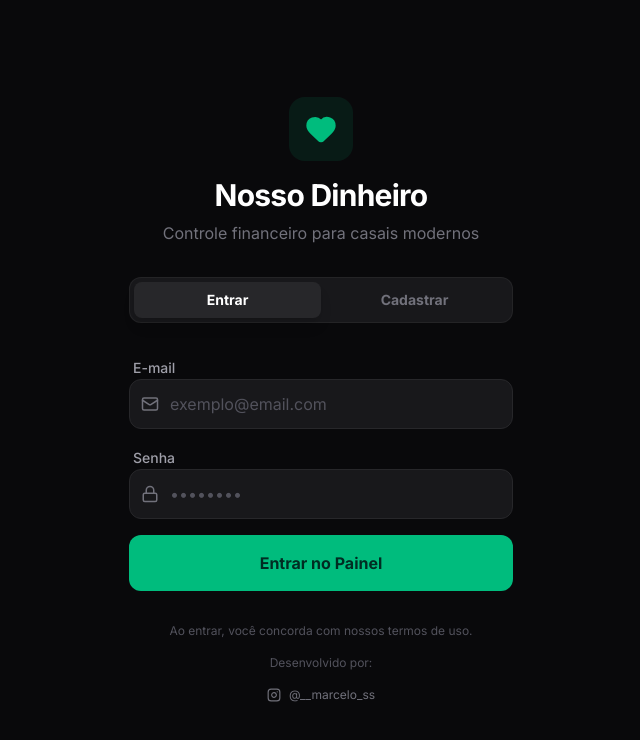
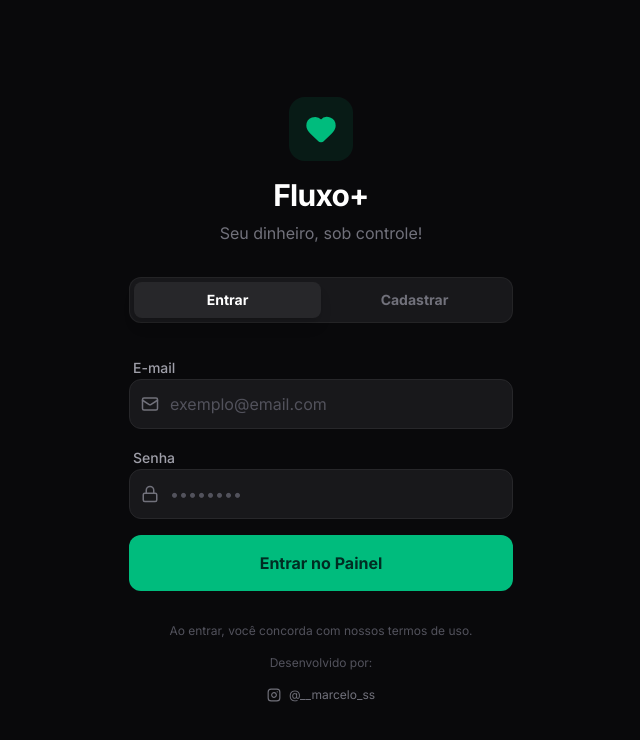
Before and after one commit to MarceloSousaSantos/fluxo-, a React (Vite) app: page /login in a window 1280 px wide. Shown: the top 740 px of the page, without its empty margins (319-959 px from the left). Built offline with nearby package versions, Linux system fonts and the light colour scheme; no server answers.

Commit message:
ajuste na tela de login

```diff
--- a/src/pages/LoginPage.tsx
+++ b/src/pages/LoginPage.tsx
@@ -38,8 +38,8 @@ export function LoginPage() {
           <div className="inline-flex items-center justify-center w-16 h-16 rounded-2xl bg-emerald-500/10 text-emerald-500 mb-4">
             <Heart size={32} fill="currentColor" />
           </div>
-          <h1 className="text-3xl font-bold tracking-tight text-white">Nosso Dinheiro</h1>
-          <p className="text-zinc-500">Controle financeiro para casais modernos</p>
+          <h1 className="text-3xl font-bold tracking-tight text-white">Fluxo+</h1>
+          <p className="text-zinc-500">Seu dinheiro, sob controle!</p>
         </div>
 
         <div className="flex p-1 bg-zinc-900 rounded-xl border border-white/5">
```
